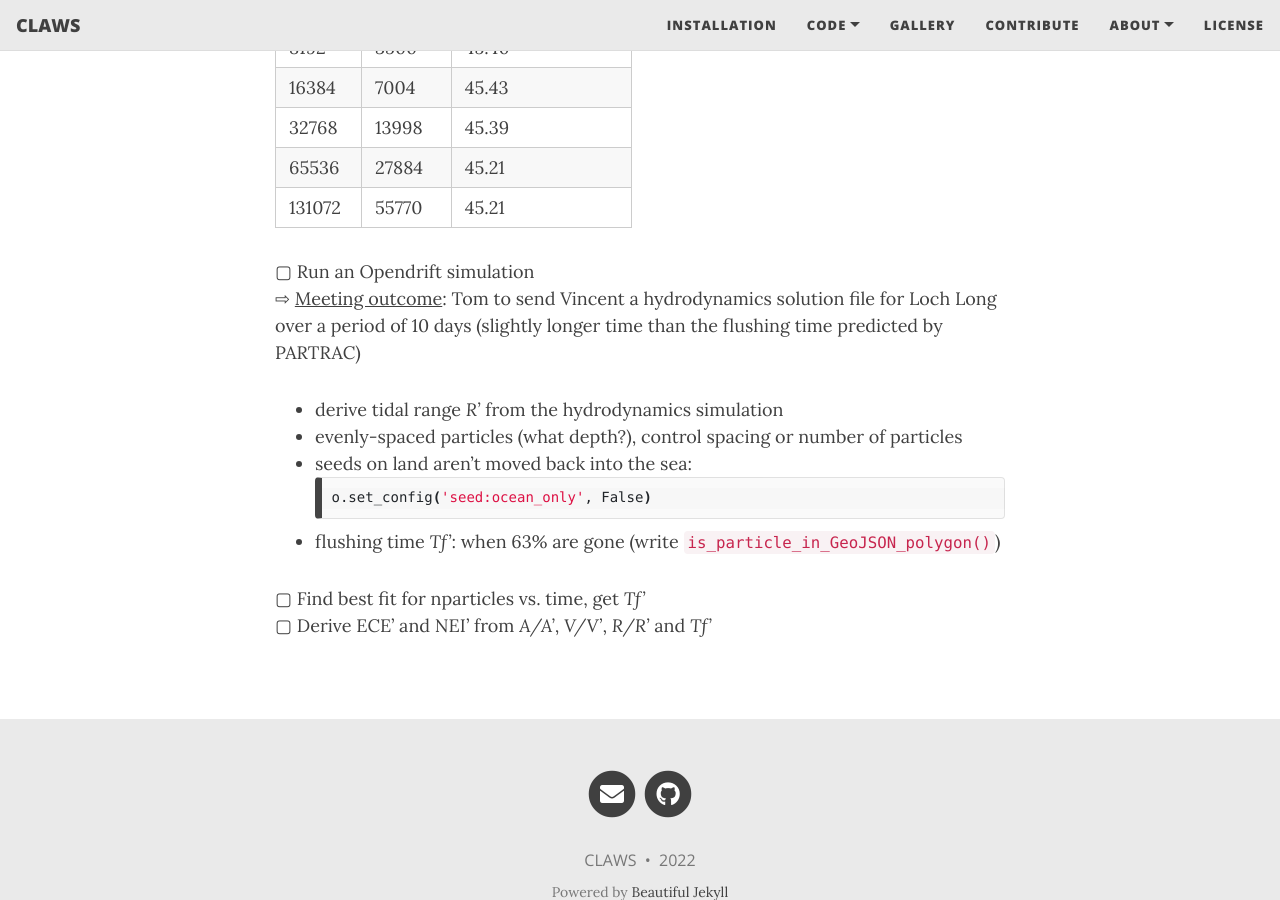
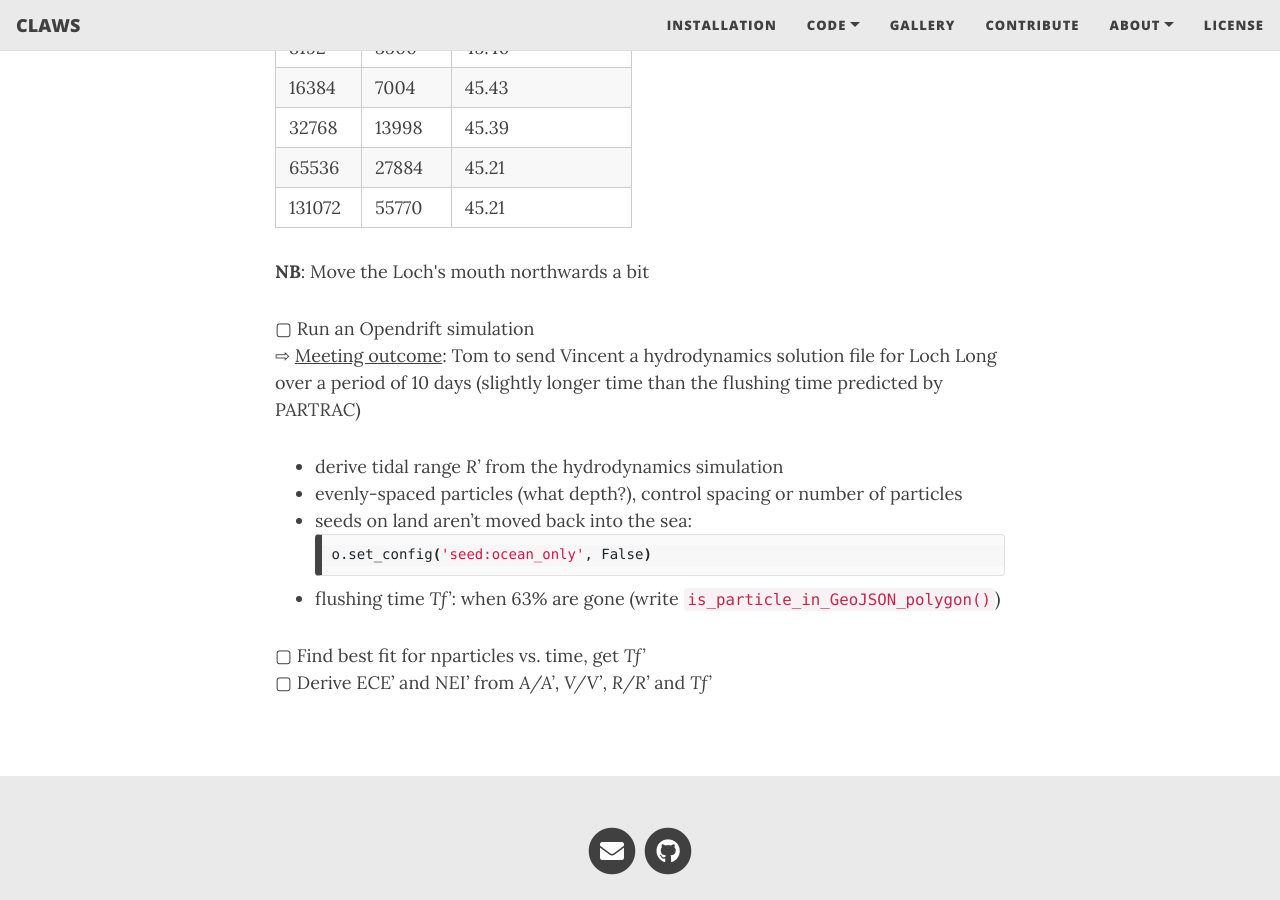
Before and after one commit to claws-scot/claws-scot.github.io, a Jekyll site: the page built from meetings/meeting-220613-N.md, in a window 1280 px wide and 900 px high, scrolled down 6624 px. Built offline with Jekyll 4.4.1, drawn with Linux system fonts in a browser that asks for light colours; nearby versions of some CDN libraries.

Commit message:
Editing web pages

```diff
--- a/meetings/meeting-220613-N.md
+++ b/meetings/meeting-220613-N.md
@@ -164,6 +164,8 @@ Edwards and Sharples, High-Water area = 43.4 km<sup>2</sup>
 | 65536 | 27884 | 45.21 |
 | 131072 | 55770 | 45.21 |
 
+<p><b>NB</b>: Move the Loch's mouth northwards a bit</p>
+
 
 &#9634; Run an Opendrift simulation
 &#8680; <u>Meeting outcome</u>: Tom to send Vincent a hydrodynamics solution file for Loch Long over a period of 10 days (slightly longer time than the flushing time predicted by PARTRAC)
```
